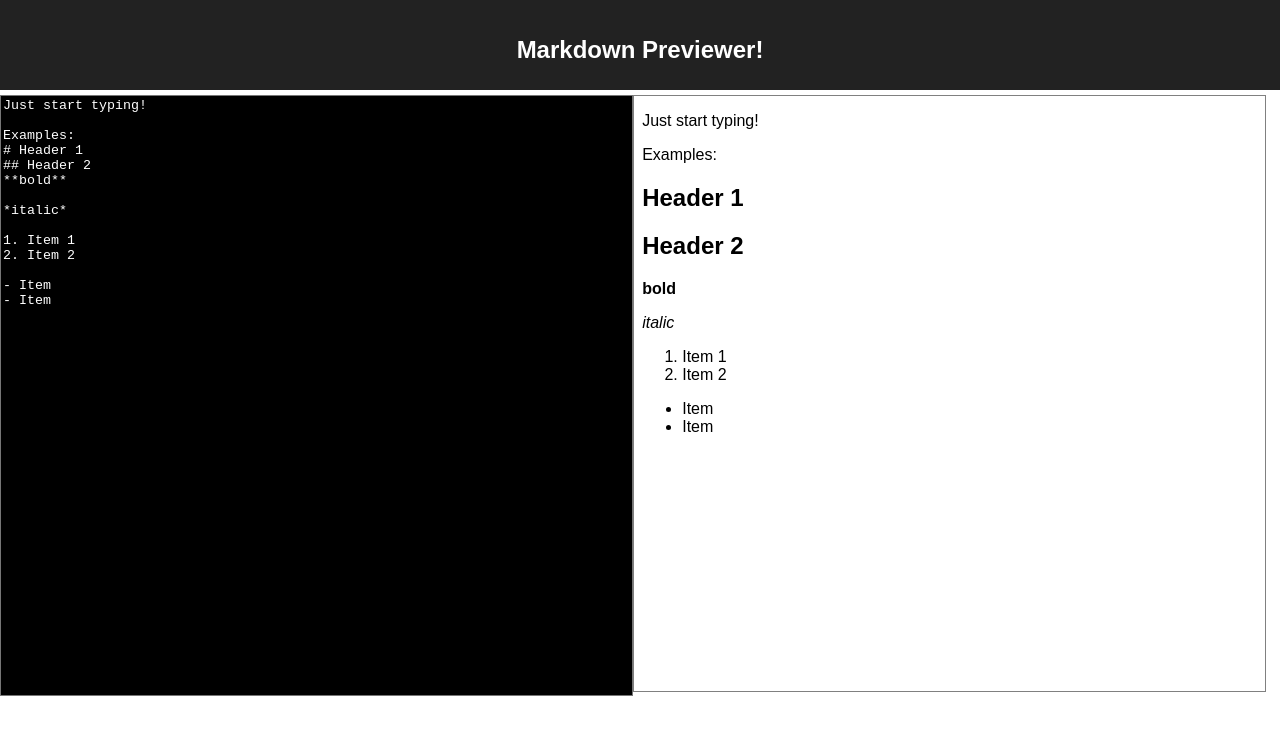
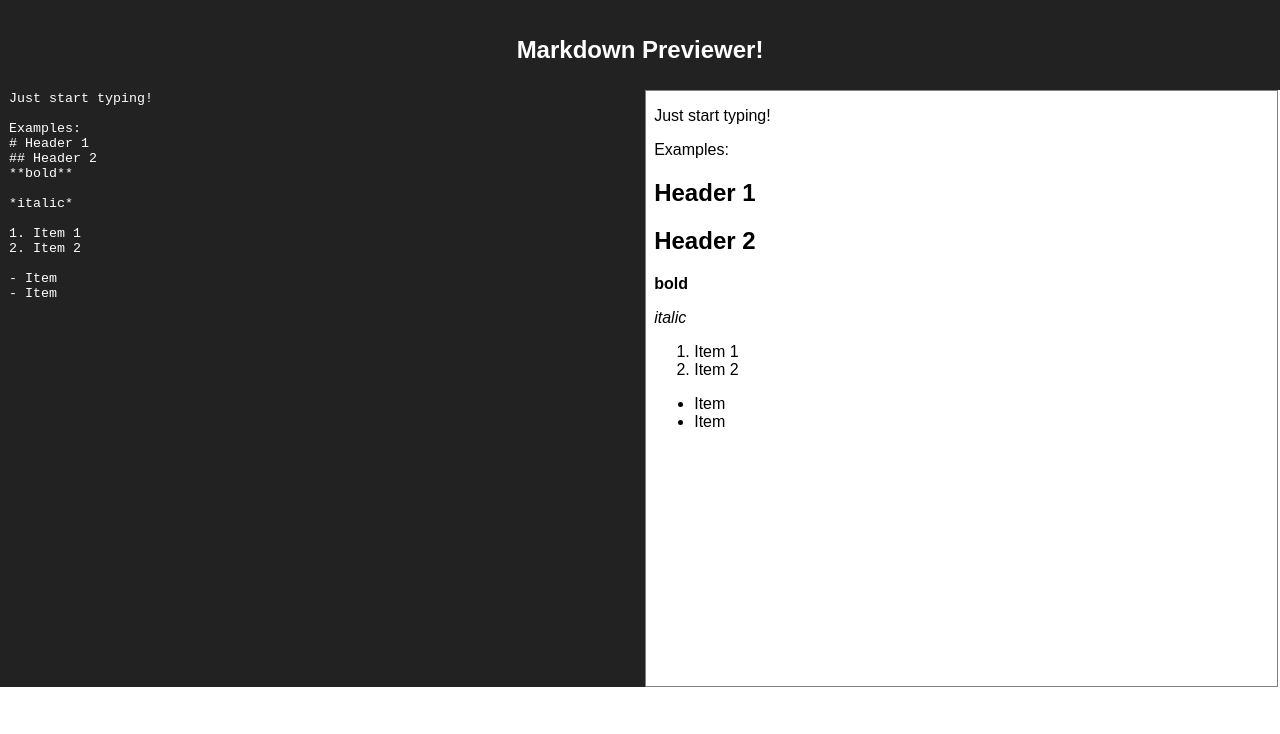
Before and after one commit to YouGuavas/fcc-react-markdown, a React (Create React App) app: page / in a window 1280 px wide. Shown: the top 734 px of the page. Built offline with nearby package versions, Linux system fonts and the light colour scheme.

Commit message:
Update style consistency

```diff
--- a/src/Input.css
+++ b/src/Input.css
@@ -2,10 +2,15 @@
   margin-top: 5px;
   resize: none;
   width:49%;
-  background-color: black;
+  background-color: #222;
   color:white;
   height:595px;
   float:left;
+  padding: 0px 8px;
+  margin-top: 0;
+  border: 1px solid #222;
+  word-wrap: break-word;
+  overflow-y: scroll;
 }
 .scrollable {
 	height:595px;
@@ -15,7 +20,7 @@
 	overflow-y: scroll;
 	word-wrap: break-word;
 	padding: 0px 8px;
-	margin-top: 5px;
+	margin-top: 0;
 }
 @media screen and (max-width: 980px) {
 	.markdownText {
```
